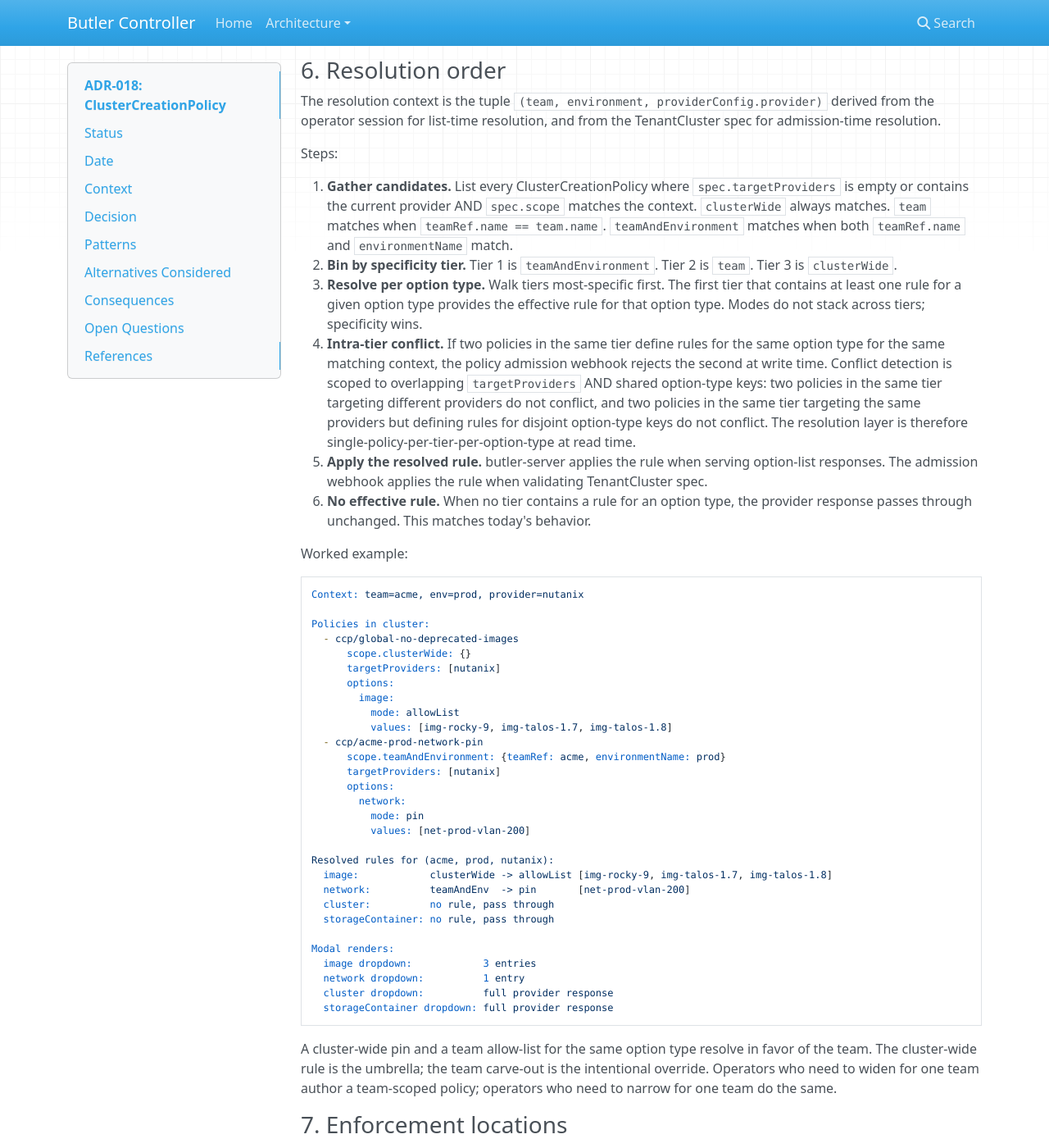
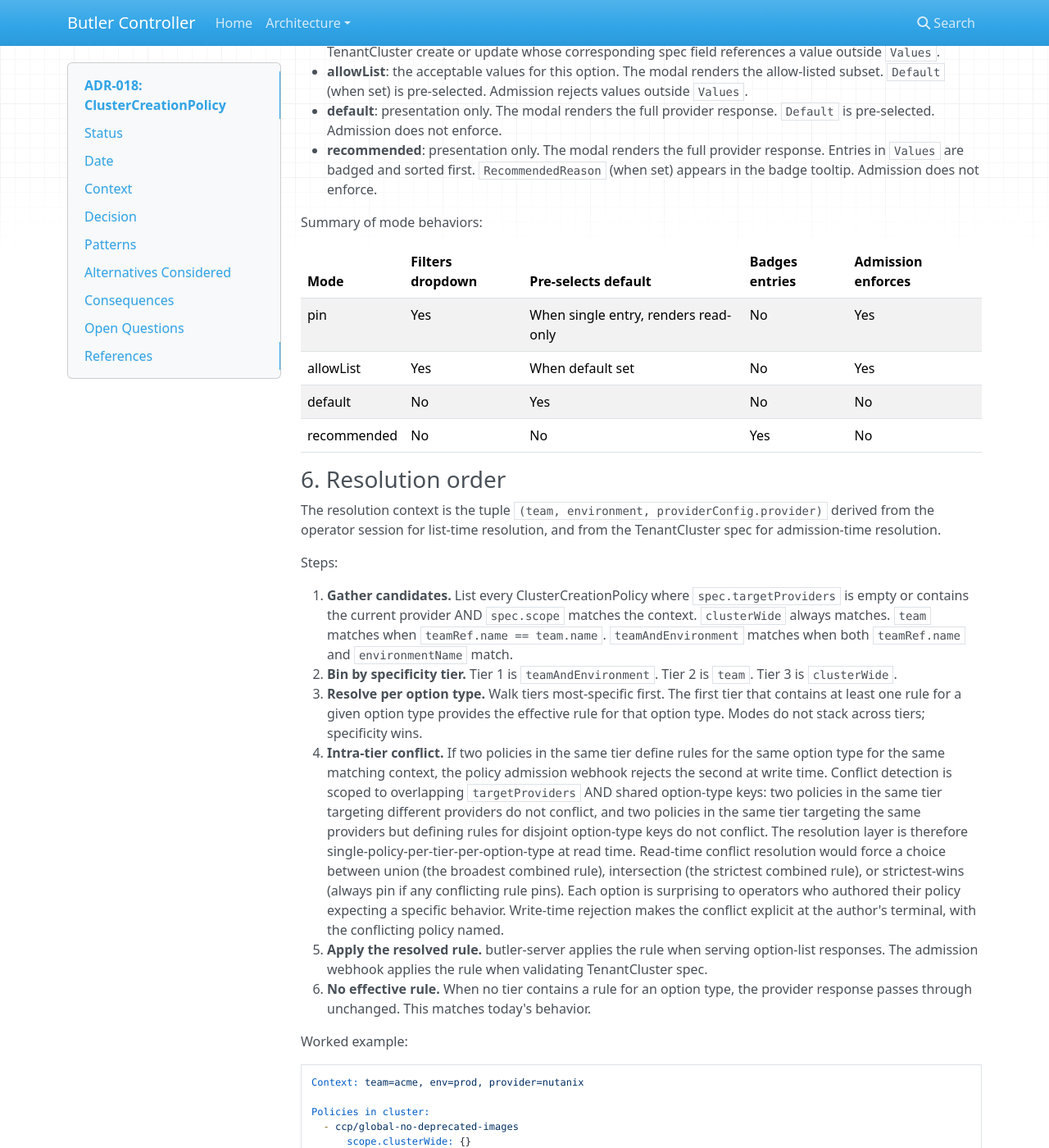
Before and after one commit to butlerdotdev/butler-controller, an MkDocs documentation site: the page built from docs/architecture/ADR-018-cluster-creation-policy.md, in a window 1280 px wide and 1400 px high, scrolled down 3901 px. Shown: the whole window at 82% size. Built offline with MkDocs 1.6.1, drawn with Linux system fonts in a browser that asks for light colours; nearby versions of some CDN libraries; some of the changed text lies outside the part shown.

Commit message:
docs(adr): apply review fixes to ADR-018
Three-pass review applied: one BLOCKING accuracy fix, one
reference-precision correction, four MEDIUM design clarity items,
three LOW polish items.

Accuracy:
- Fix Harvester field name from ImageTemplate to ImageName (the
  actual field on HarvesterOverride per tenantcluster_types.go:329)
- Correct ImageInfo line range from 1424-1427 to 1424-1429 so it
  covers the full struct body including the OS field

Skipped: review finding 1.3 (webhook line 467 vs 469).
Re-verification showed the function signature is at line 467,
matching the ADR's original citation. The finding was wrong;
applying it would have introduced an inaccuracy.

Design clarity:
- Add exactly-one-of signal on PolicyScope type sketch with
  forward pointer to admission webhook validation
- Add RBAC scope rationale to the platform-admin-vs-team-admin
  authority distinction (cluster-wide rules require platform-level
  authority by definition)
- Add rationale for write-time conflict rejection vs read-time
  resolution (read-time would force union/intersection/strictest
  choice, each surprising to operators)
- Add fifth Pattern covering pure mode: default (Default storage
  container) so all four modes have a worked scenario

Polish:
- Add mode-behavior summary table at the end of section 5
- Sharpen worst-case bound text in Negative consequences with
  concrete N times K formula
- Add policy-vs-rule structural clarification after the section 1
  type sketch (policy = unit of authorship and RBAC; rule = unit
  of resolution)

Verification: zero em-dashes, zero banned words, zero AI references.

````diff
--- a/docs/architecture/ADR-018-cluster-creation-policy.md
+++ b/docs/architecture/ADR-018-cluster-creation-policy.md
@@ -59,6 +59,9 @@ type ClusterCreationPolicySpec struct {
     Options map[OptionType]OptionRule `json:"options,omitempty"`
 }
 
+// PolicyScope discriminator: exactly one of clusterWide, team, or
+// teamAndEnvironment must be set. Enforced via CEL XValidation in the
+// policy admission webhook (see Decision section 7).
 type PolicyScope struct {
     ClusterWide        *ClusterWideScope     `json:"clusterWide,omitempty"`
     Team               *TeamScope            `json:"team,omitempty"`
@@ -104,6 +107,8 @@ const (
 )
 ```
 
+Each ClusterCreationPolicy contains zero or more OptionRule entries within its `Options` map, one rule per option type. A policy is the unit of authorship and RBAC; a rule is the unit of resolution.
+
 Resource attributes: `+kubebuilder:resource:scope=Cluster`, shortname `ccp`. The `spec.scope` discriminator carves team boundaries; the resource itself is not namespaced.
 
 ### 2. Coexistence with `Team.spec.clusterDefaults`
@@ -116,7 +121,7 @@ Resource attributes: `+kubebuilder:resource:scope=Cluster`, shortname `ccp`. The
 
 ADR-009 embedded environments in `Team.spec.environments` and noted promotion to a standalone CRD stays viable if independent lifecycle emerges. This ADR chooses standalone for one reason: cluster-wide policies cannot be expressed embedded. A rule like "no team can use image X" needs a global statement. Duplicating that rule across every team's spec produces drift; inventing a separate cluster-wide carve-out reproduces a standalone CRD by another name.
 
-Lifecycle also differs from Team. Platform admins author policies; team admins do not. Putting policy fields under Team would mean either gating those fields by an additional role check inside the Team admission webhook or risking team admins accidentally clearing policy. A separate CRD with its own webhook gives policy its own RBAC surface.
+Lifecycle also differs from Team. Platform admins author policies; team admins do not. Cluster-wide rules require platform-level authority by definition. A team admin authoring a cluster-wide policy would be exercising scope beyond their team. Team admins can author policies scoped to their own team via `spec.scope.team`, but the lifecycle and RBAC surface for those policies stays distinct from team self-service operations on `Team.spec` itself. Putting policy fields under Team would mean either gating those fields by an additional role check inside the Team admission webhook or risking team admins accidentally clearing policy. A separate CRD with its own webhook gives policy its own RBAC surface.
 
 ### 4. Closed option-type set in v1
 
@@ -136,6 +141,15 @@ Adding a new option type beyond this four requires butler-server handler changes
 - **default**: presentation only. The modal renders the full provider response. `Default` is pre-selected. Admission does not enforce.
 - **recommended**: presentation only. The modal renders the full provider response. Entries in `Values` are badged and sorted first. `RecommendedReason` (when set) appears in the badge tooltip. Admission does not enforce.
 
+Summary of mode behaviors:
+
+| Mode | Filters dropdown | Pre-selects default | Badges entries | Admission enforces |
+|---|---|---|---|---|
+| pin | Yes | When single entry, renders read-only | No | Yes |
+| allowList | Yes | When default set | No | Yes |
+| default | No | Yes | No | No |
+| recommended | No | No | Yes | No |
+
 ### 6. Resolution order
 
 The resolution context is the tuple `(team, environment, providerConfig.provider)` derived from the operator session for list-time resolution, and from the TenantCluster spec for admission-time resolution.
@@ -145,7 +159,7 @@ Steps:
 1. **Gather candidates.** List every ClusterCreationPolicy where `spec.targetProviders` is empty or contains the current provider AND `spec.scope` matches the context. `clusterWide` always matches. `team` matches when `teamRef.name == team.name`. `teamAndEnvironment` matches when both `teamRef.name` and `environmentName` match.
 2. **Bin by specificity tier.** Tier 1 is `teamAndEnvironment`. Tier 2 is `team`. Tier 3 is `clusterWide`.
 3. **Resolve per option type.** Walk tiers most-specific first. The first tier that contains at least one rule for a given option type provides the effective rule for that option type. Modes do not stack across tiers; specificity wins.
-4. **Intra-tier conflict.** If two policies in the same tier define rules for the same option type for the same matching context, the policy admission webhook rejects the second at write time. Conflict detection is scoped to overlapping `targetProviders` AND shared option-type keys: two policies in the same tier targeting different providers do not conflict, and two policies in the same tier targeting the same providers but defining rules for disjoint option-type keys do not conflict. The resolution layer is therefore single-policy-per-tier-per-option-type at read time.
+4. **Intra-tier conflict.** If two policies in the same tier define rules for the same option type for the same matching context, the policy admission webhook rejects the second at write time. Conflict detection is scoped to overlapping `targetProviders` AND shared option-type keys: two policies in the same tier targeting different providers do not conflict, and two policies in the same tier targeting the same providers but defining rules for disjoint option-type keys do not conflict. The resolution layer is therefore single-policy-per-tier-per-option-type at read time. Read-time conflict resolution would force a choice between union (the broadest combined rule), intersection (the strictest combined rule), or strictest-wins (always pin if any conflicting rule pins). Each option is surprising to operators who authored their policy expecting a specific behavior. Write-time rejection makes the conflict explicit at the author's terminal, with the conflicting policy named.
 5. **Apply the resolved rule.** butler-server applies the rule when serving option-list responses. The admission webhook applies the rule when validating TenantCluster spec.
 6. **No effective rule.** When no tier contains a rule for an option type, the provider response passes through unchanged. This matches today's behavior.
 
@@ -280,6 +294,25 @@ spec:
 
 Outcome: every Nutanix storage-container dropdown shows the full list, with `sc-ssd-prod-001` badged and sorted to the top. No admission rejection; operators can still pick a different container.
 
+### Default storage container
+
+```yaml
+apiVersion: butler.butlerlabs.dev/v1alpha1
+kind: ClusterCreationPolicy
+metadata:
+  name: global-default-storage
+spec:
+  scope:
+    clusterWide: {}
+  targetProviders: [nutanix]
+  options:
+    storageContainer:
+      mode: default
+      default: sc-ssd-prod-001
+```
+
+Outcome: every Nutanix storage-container dropdown shows the full provider response with `sc-ssd-prod-001` pre-selected. Operators can pick any other container; admission does not enforce. The pattern fits soft defaults that aim for operator convenience without restricting choice.
+
 ### Deprecated-image block plus team carve-out
 
 ```yaml
@@ -354,7 +387,7 @@ Rejected for v1: requires cross-repo work across every provider package, and the
 ### Negative
 
 - New CRD to document, version, and chart. Adds a v1alpha1 type to butler-api and a CRD chart row to `butler-charts/charts/butler-crds/`.
-- Resolution latency at list time: butler-server uses controller-runtime's cached client to List policies, so resolution adds a memory lookup plus an in-process loop per modal open rather than an etcd hit. Worst case is bounded by the total number of policies in the cluster.
+- Resolution latency at list time: butler-server uses controller-runtime's cached client to List policies, so resolution adds a memory lookup plus an in-process loop per modal open rather than an etcd hit. For N policies and K option types, the resolver runs at most N times K rule evaluations per modal open. K is bounded at four in v1 and N at the cluster's policy count, so the operation budget stays small in practice.
 - Misconfigured policies can block legitimate operators. Mitigation: the policy admission webhook validates structure at write time (exactly-one-of on scope, non-empty values on pin and allowList, no same-tier conflicts). It does not validate provider-entry existence; a policy that pins to an image UUID the provider no longer exposes produces an empty list. A follow-on status reconciler surfaces stale references as a condition on the policy.
 - Modal response envelope changes shape: a new optional `policy` block on each list endpoint. Console types update; existing API consumers ignore unknown fields.
 
````
Also changed, not shown: other parts of docs/architecture/ADR-018-cluster-creation-policy.md (+2 -2 lines).
